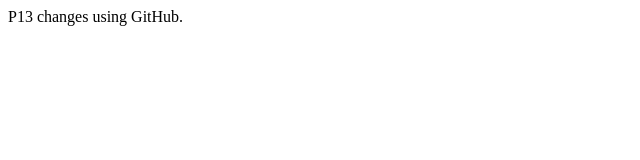
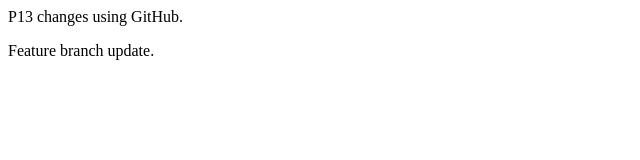
Before and after one commit to divyeshbca070-oss/Version-Control-Lab, a plain HTML site: page index.html in a window 1280 px wide. Shown: the whole page, without its empty margins (0-640 px from the left). Drawn offline with Linux system fonts and the light colour scheme.

Commit message:
Added feature branch update

```diff
--- a/index.html
+++ b/index.html
@@ -1 +1,2 @@
 <p>P13 changes using GitHub.</p>
+<p>Feature branch update.</p>
```
